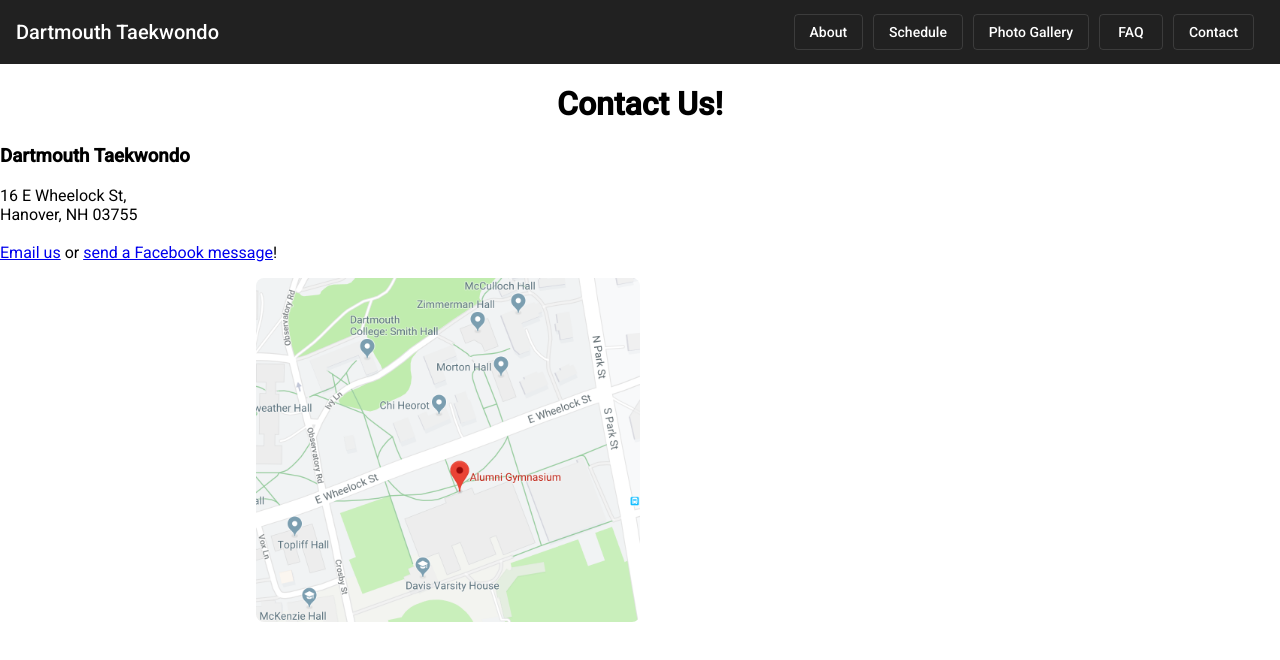
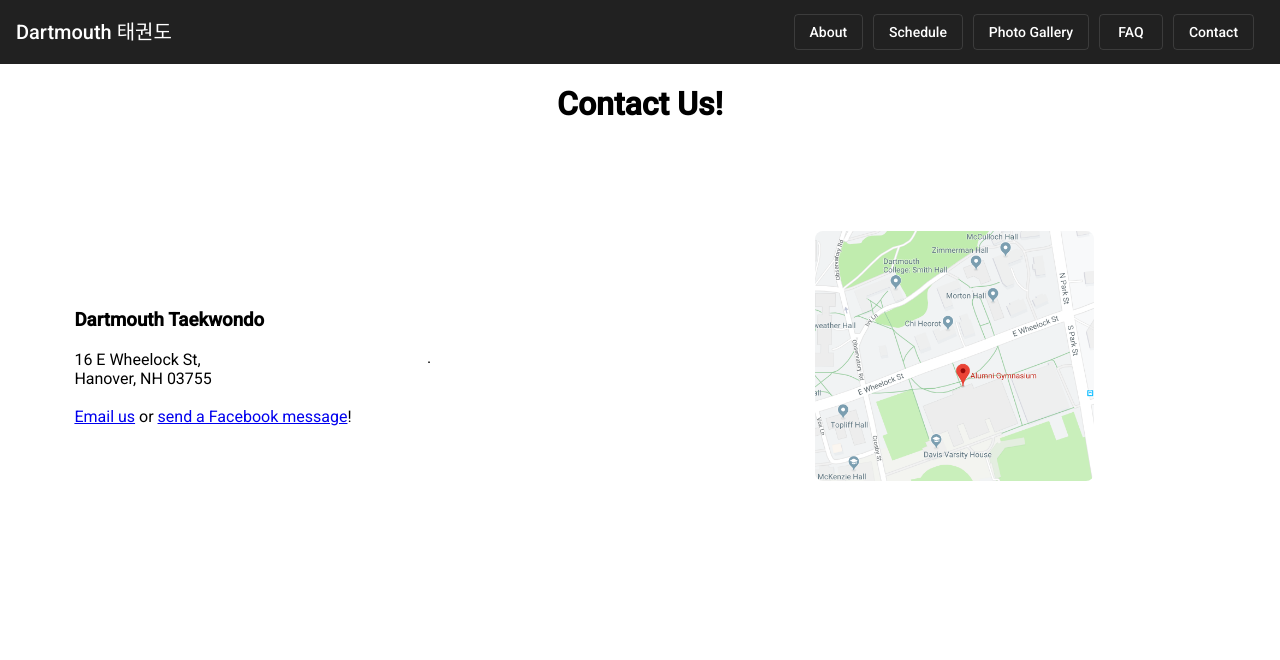
Before and after one commit to irenelam22/TKD-website, an Angular app: page /contact in a window 1280 px wide. Shown: the top 660 px of the page. Built offline with nearby package versions, Linux system fonts and the light colour scheme.

Commit message:
push to github

```diff
--- a/src/app/app.component.html
+++ b/src/app/app.component.html
@@ -1,2 +1,2 @@
 
-<router-outlet></router-outlet>
+<router-outlet style="width: 100vh"></router-outlet>
--- a/src/app/components/contact/contact.component.css
+++ b/src/app/components/contact/contact.component.css
@@ -3,7 +3,7 @@
 }
 
 img {
-    float: right;
+
     border-radius: 8px;
     max-width: 60%;
     height: auto;
--- a/src/app/components/contact/contact.component.html
+++ b/src/app/components/contact/contact.component.html
@@ -1,18 +1,23 @@
 <app-navbar></app-navbar>
+<h1> Contact Us!</h1>
 
-<h1> Contact Us!</h1>
-<h3> Dartmouth Taekwondo</h3>
+<mat-grid-list cols="3">
+  <mat-grid-tile colspan="1">
+    <div>
+      <h3> Dartmouth Taekwondo</h3>
+      16 E Wheelock St, <br>Hanover, NH 03755<br>
+      <br><a href="mailto:b1479396@urhen.com">Email us</a> or
+      <a href="https://m.me/Dartmouth.TKD">send a Facebook message</a>!
+    </div>
+  </mat-grid-tile>
 
+  <mat-grid-tile colspan="2">
+      <div style="width: 100%;">.</div>
 
-<p>
-    16 E Wheelock St, <br>Hanover, NH 03755<br>
-  <br><a href="mailto:b1479396@urhen.com">Email us</a> or
-  <a href="https://m.me/Dartmouth.TKD">send a Facebook message</a>!
+      <a href="https://www.google.com/maps/place/Alumni+Gymnasium/@43.7032125,-72.2857372,17.23z/data=!4m5!3m4!1s0x0:0x7d5a2f468a6dd885!8m2!3d43.703042!4d-72.284106">
+        <!-- Open in Maps -->
+        <img src="assets/images/map.png" alt="Map" >
+      </a>
 
-</p>
-<div class="container">
-  <img src="assets/images/map.png" alt="Map">
-  <div class="middle">
-    <a href="https://www.google.com/maps/place/Alumni+Gymnasium/@43.7032125,-72.2857372,17.23z/data=!4m5!3m4!1s0x0:0x7d5a2f468a6dd885!8m2!3d43.703042!4d-72.284106" class="button">Open in Maps</a>
-  </div>
-</div>
+  </mat-grid-tile>
+</mat-grid-list>
--- a/src/app/components/navbar/navbar.component.html
+++ b/src/app/components/navbar/navbar.component.html
@@ -1,5 +1,5 @@
 <mat-toolbar>
-    Dartmouth Taekwondo
+    <h1>Dartmouth 태권도</h1>
     <span class="example-spacer"></span>
     <div *ngFor="let route of routes">
         <button mat-stroked-button routerLink={{route.link}}>{{ route.title }}</button>&nbsp;&nbsp;
--- a/src/app/material.module.ts
+++ b/src/app/material.module.ts
@@ -1,11 +1,13 @@
 import { NgModule } from '@angular/core';
 import { MatToolbarModule } from '@angular/material/toolbar';
 import { MatButtonModule } from '@angular/material/button';
+import { MatGridListModule } from '@angular/material/grid-list';
 
 @NgModule({
   exports: [
     MatToolbarModule,
     MatButtonModule,
+    MatGridListModule,
   ]
 })
 export class MaterialModule { }
```
Also changed, not shown: src/app/components/home/home.component.html (+5 -5 lines).
